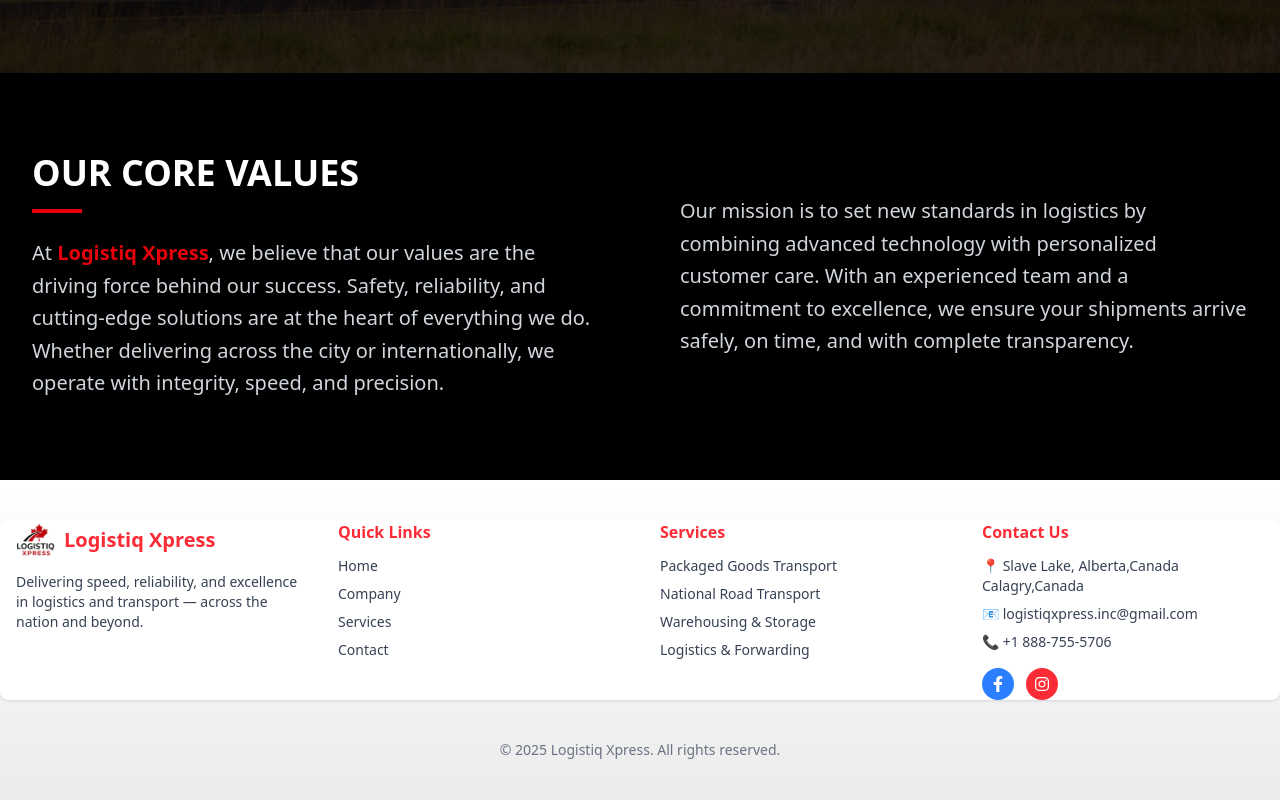
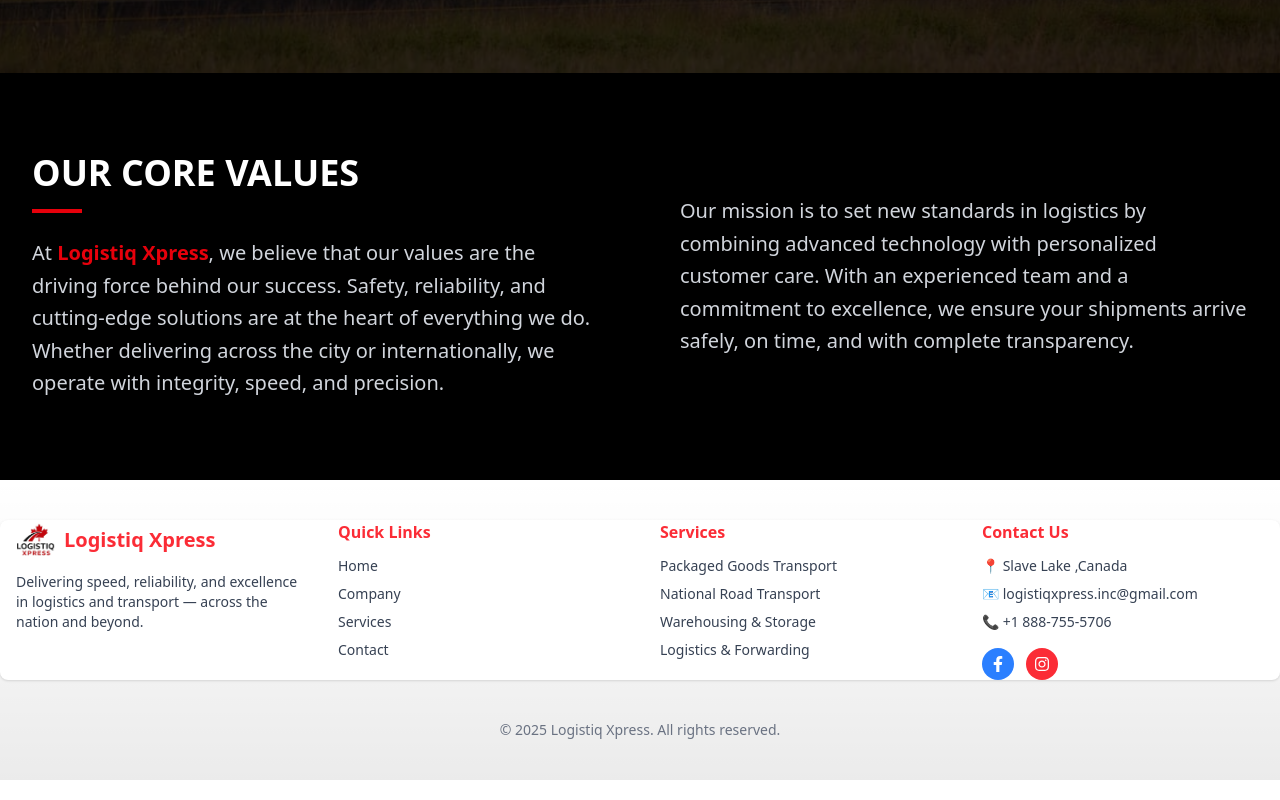
Before and after one commit to Shubham-juris/truckltd, a React (Vite) app: page / in a window 1280 px wide. Shown: the part 2282-3082 px from the top of the page. Built offline with nearby package versions, Linux system fonts and the light colour scheme.

Commit message:
address change

```diff
--- a/src/components/common/Footer.jsx
+++ b/src/components/common/Footer.jsx
@@ -113,8 +113,8 @@
               className="hover:text-red-500"
             >
 
-             Slave Lake, Alberta,Canada <br></br>
-              Calagry,Canada
+             Slave Lake ,Canada <br></br>
+
             </a>
           </p>
 
```
